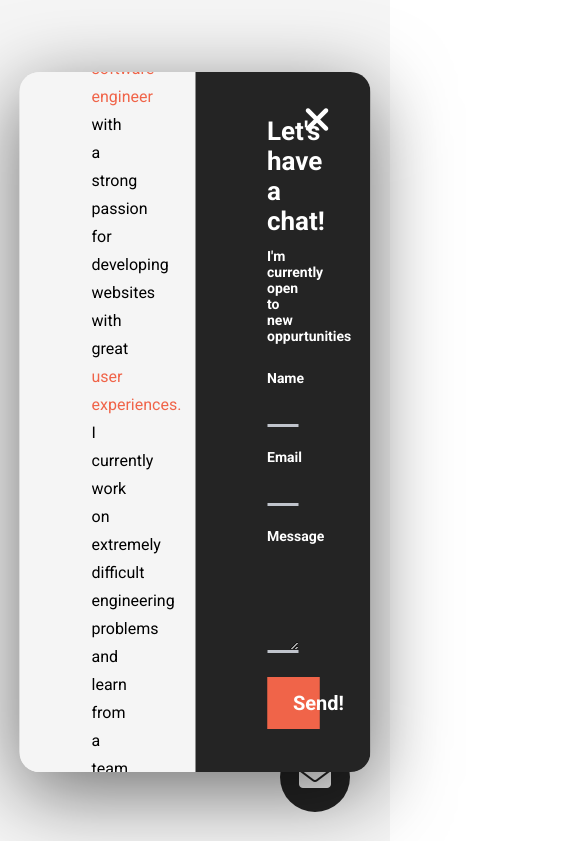
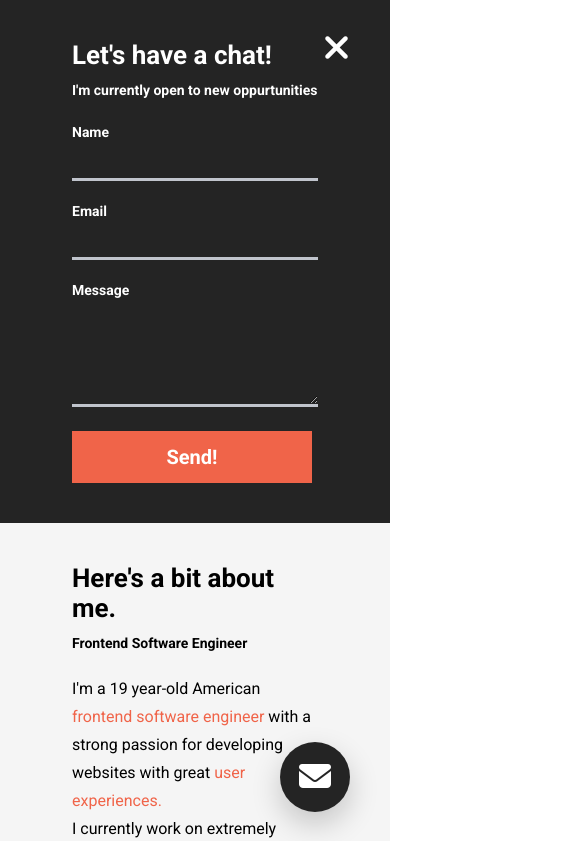
Before and after one commit to leonrdough/Portfolio, a plain HTML site: page index.html in a window 390 px wide. Both pictures are taken after a click on the item "Contact". Shown: the top 841 px of the page, 572 px wide, since content can reach past the window. Drawn offline with nearby package versions, Linux system fonts and the light colour scheme.

Commit message:
RESPONSIVE UPDATE

```diff
--- a/index.css
+++ b/index.css
@@ -5,6 +5,10 @@
     padding: 0;
     box-sizing: border-box;
     font-family: 'Roboto', sans-serif
+}
+
+html {
+    scroll-behavior: smooth;
 }
 
 li {
@@ -207,9 +211,11 @@ LANDING PAGE
     border: none;
     background-color: #242424;
     color: white;
-    position: absolute;
+    position: fixed;
     bottom: 32px;
     right: 40px;
+    z-index: 9999;
+    box-shadow: 0 12px 30px 0 rgb(0, 0, 0,0.2);
 }
 
 .scroll {
@@ -564,6 +570,7 @@ footer {
     background-color: #1c1d25;
     display: flex;
     padding: 6% 0;
+    position: relative;
 }
 
 .footer__row {
@@ -591,3 +598,114 @@ footer {
 .footer__logo--img {
     width: 70px;
 }
+
+/*
+
+SHAPES
+
+*/
+
+.shape {
+    position: fixed;
+}
+
+.shape--0 {
+    top: 15vh;
+    left: 5vw;
+}
+
+.shape--1 {
+    top: 15vh;
+    left: 50vw;
+}
+
+.shape--2 {
+    top: 15vh;
+    left: 80vw;
+}
+
+.shape--3 {
+    top: 50vh;
+    left: 5vw;
+}
+
+.shape--4 {
+    top: 50vh;
+    left: 50vw;
+}
+
+.shape--5 {
+    top: 50vh;
+    left: 80vw;
+}
+
+.shape--6 {
+    top: 80vh;
+    left: 5vw;
+}
+
+.shape--7 {
+    top: 80vh;
+    left: 50vw;
+}
+
+.shape--8 {
+    top: 80vh;
+    left: 80vw;
+}
+
+/* SMALL PHONES, TABLETS, LARGE SMARTPHONES */
+
+@media (max-width: 768px) {
+    .title {
+        font-size: 80px;
+    }
+
+    .header__para {
+        font-size: 20px;
+    }
+
+    .modal {
+        top: 0;
+        left: 0;
+        transform: none;
+        width: 100%;
+        height: auto;
+        flex-direction: column-reverse;
+        border-radius: 0;
+    }
+
+    .modal__half {
+        width: 100%;
+    }
+}
+
+/* SMALL PHONES */
+
+@media (max-width: 480px) {
+    .title {
+        font-size: 52px;
+    }
+
+    .header__para {
+        font-size: 18px;
+    }
+
+    .nav__link:first-child {
+        display: none;
+    }
+
+    .project__description--para {
+        display: none
+    }
+    .project__description {
+        left: 0;
+        padding: 0;
+        width: 100%;
+        text-align: center;
+    }
+
+    .project__description--sub-title {
+        margin-bottom: 8px;
+    }
+}
--- a/index.html
+++ b/index.html
@@ -20,7 +20,7 @@
 </head>
 
 <body>
-    <section id="landing-page">
+    <section id="landing-page" onmousemove="moveBackground(event)">
         <nav>
             <figure>
                 <img id="personal-logo" src="assets/logo.svg" alt="">
@@ -140,6 +140,15 @@
                 </div>
             </div>
         </div>
+        <img src="assets/semi circle.svg" class="shape shape--0">
+        <img src="assets/circle.svg" class="shape shape--1">
+        <img src="assets/squiggly.svg" class="shape shape--2">
+        <img src="assets/circle.svg" class="shape shape--3">
+        <img src="assets/triangle.svg" class="shape shape--4">
+        <img src="assets/circle.svg" class="shape shape--5">
+        <img src="assets/squiggly.svg" class="shape shape--6">
+        <img src="assets/circle.svg" class="shape shape--7">
+        <img src="assets/semi circle.svg" class="shape shape--8">
     </section>
 
     <section id="projects">
--- a/index.js
+++ b/index.js
@@ -3,6 +3,20 @@
 // 0W9tGCbfyGYwEmuic
 let contrastToggle = false
 let isModalOpen = false
+const scaleFactor = 1 / 20
+
+function moveBackground(event) {
+    const shapes = document.querySelectorAll(".shape")
+    const x = event.clientX * scaleFactor
+    const y = event.clientY * scaleFactor
+    console.log(x, y)
+
+    for (i = 0; i < shapes.length; ++i) {
+        const isOdd = i % 2 !== 0
+        const boolInt = isOdd ? -1 : 1
+        shapes[i].style.transform = `translate(${x * boolInt}px, ${y * boolInt}px)`
+    }
+}
 
 function toggleContrast() {
     contrastToggle = !contrastToggle
```
